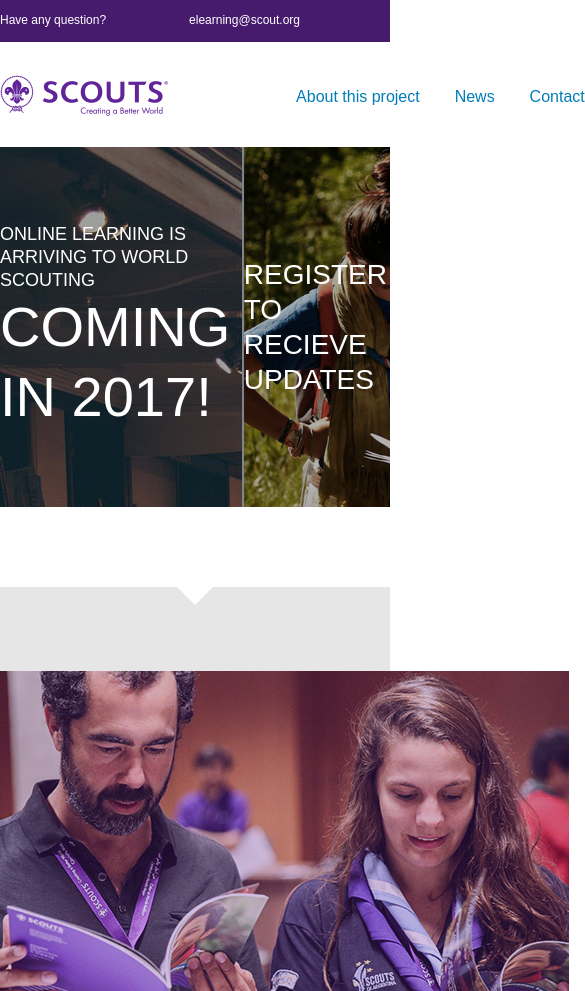
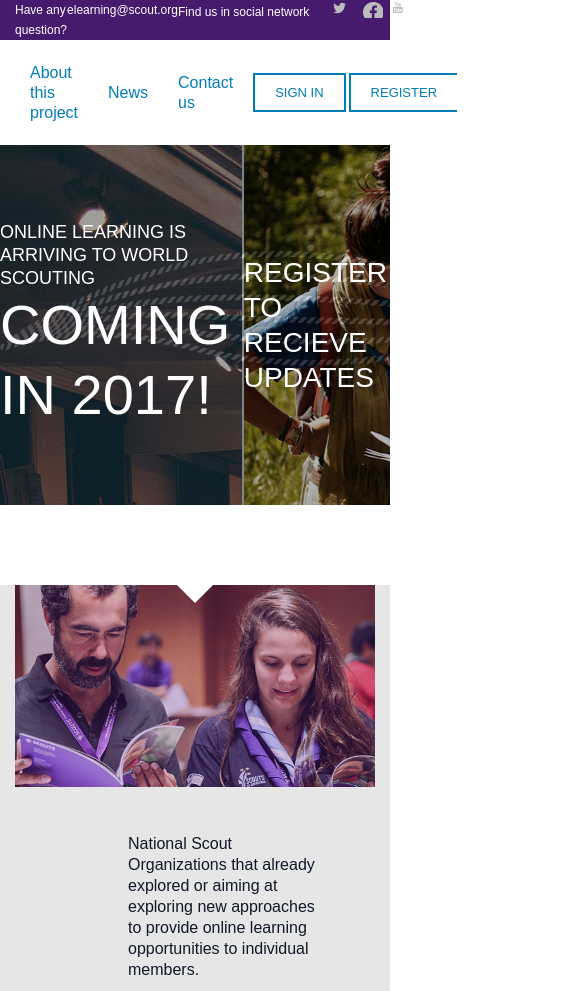
Before and after one commit to raccoongang/scout_landingpage, a website: page index.html in a window 390 px wide. Shown: the top 991 px of the page, 585 px wide, since content can reach past the window. Drawn offline with Linux system fonts and the light colour scheme.

Commit message:
tablet done
tablet version done

```diff
--- a/frontend/SCSS/blocks/_announcement.scss
+++ b/frontend/SCSS/blocks/_announcement.scss
@@ -1,6 +1,17 @@
 .announcement {
   width: 100%;
   overflow: hidden;
+  position: relative;
+  &__texture {
+    position: absolute;
+    left: 0;
+    top: 0;
+    width: 100%;
+    height: 100%;
+    z-index: 1;
+    background: url(../images/textures.png);
+    opacity: 0.5;
+  }
   &__list {
     display: flex;
     width: 100vw;
--- a/frontend/SCSS/blocks/_articles.scss
+++ b/frontend/SCSS/blocks/_articles.scss
@@ -45,3 +45,28 @@
     }
   }
 }
+
+@include width-1200 {
+  .articles {
+    width: 100%;
+    padding: 0 15px;
+    box-sizing: border-box;
+  }
+}
+@include tablet {
+  .articles {
+    &__article {
+      flex-direction: column;
+      &:nth-child(even) {
+        flex-direction: column;
+        .articles__inner-wrapper {
+          padding-left: 113px;
+        }
+      }
+    }
+    &__image {
+      width: 100%;
+      height: auto;
+    }
+  }
+}
--- a/frontend/SCSS/blocks/_button.scss
+++ b/frontend/SCSS/blocks/_button.scss
@@ -4,6 +4,7 @@
   box-shadow: 0 0 0 2px $color-light-blue;
   color: $color-light-blue;
   font-size: 13px;
+  white-space: nowrap;
   &:hover {
     background: $color-light-blue;
     color: $color-white;
--- a/frontend/SCSS/blocks/_footer.scss
+++ b/frontend/SCSS/blocks/_footer.scss
@@ -3,3 +3,11 @@
   margin: 0 auto;
   color: $color-gray;
 }
+
+@include width-1200 {
+  .footer {
+    width: 100%;
+    padding: 23px 15px;
+    box-sizing: border-box;
+  }
+}
--- a/frontend/SCSS/blocks/_header-nav.scss
+++ b/frontend/SCSS/blocks/_header-nav.scss
@@ -2,13 +2,32 @@
   &__list {
     display: flex;
     justify-content: space-between;
-    width: 310px;
+    align-items: center;
+    width: 340px;
     margin-left: -191px;
     height: 100%;
-    margin-top: -31px;
-    margin-bottom: -33px;
+  }
+  &__item {
+    height: 100%;
+    display: flex;
+    align-items: center;
   }
   &__link {
     color: $color-light-blue;
+    padding: 0 15px;
+    height: 100%;
+    display: flex;
+    align-items: center;
+    justify-content: center;
+    &:hover {
+      background: $color-light-blue;
+      color: $color-white;
+    }
   }
 }
+
+@include width-1200 {
+  .header-nav__list {
+    margin-left: 0;
+  }
+}
--- a/frontend/SCSS/blocks/_header.scss
+++ b/frontend/SCSS/blocks/_header.scss
@@ -40,8 +40,19 @@
     align-items: center;
     font-size: 16px;
     color: $color-light-blue;
-    padding: 33px 0 31px;
+
     width: 1140px;
+    height: 105px;
     margin: 0 auto;
   }
 }
+
+@include width-1200 {
+  .header {
+    &__main,&__headline {
+      width: 100%;
+      padding: 0 15px;
+      box-sizing: border-box;
+    }
+  }
+}
--- a/frontend/SCSS/blocks/_legal.scss
+++ b/frontend/SCSS/blocks/_legal.scss
@@ -9,5 +9,8 @@
     color: $color-gray;
     text-transform: uppercase;
     font-size: 12px;
+    &:hover {
+      text-decoration: underline;
+    }
   }
 }
--- a/frontend/SCSS/blocks/_social.scss
+++ b/frontend/SCSS/blocks/_social.scss
@@ -7,6 +7,9 @@
     width: 20px;
     height: 16px;
     fill: #BCBCBC;
+    &:hover {
+      fill: $color-white;
+    }
   }
   &__list {
     display: flex;
--- a/frontend/SCSS/blocks/_subscription.scss
+++ b/frontend/SCSS/blocks/_subscription.scss
@@ -23,10 +23,23 @@
     color: $color-white;
     padding: 10px 13px 10px 15px;
     margin-left: 22px;
+    cursor: pointer;
     &:hover {
-      background: $color-dark-blue;
+      background: darken($color-light-blue, 10%);
       box-shadow: none;
       color: $color-white;
     }
   }
+  &__form {
+    flex: 0 0 auto;
+  }
+
 }
+
+@include width-1200 {
+  .subscription {
+    width: 100%;
+    padding: 0 15px;
+    box-sizing: border-box;
+  }
+}
--- a/index.html
+++ b/index.html
@@ -32,7 +32,7 @@
     </symbol>
     <symbol id="youtube-icon" width="9.869px" height="11px" viewBox="7.284 65.365 9.869 11">
         <g>
-            <path fill="#BCBCBC" d="M17.153,71.704v3.243c0,0.203-0.043,0.388-0.129,0.557c-0.086,0.171-0.203,0.32-0.351,0.448
+            <path d="M17.153,71.704v3.243c0,0.203-0.043,0.388-0.129,0.557c-0.086,0.171-0.203,0.32-0.351,0.448
 		c-0.148,0.129-0.319,0.228-0.513,0.302c-0.195,0.073-0.405,0.111-0.631,0.111H8.901c-0.221,0-0.429-0.037-0.624-0.111
 		c-0.195-0.074-0.366-0.174-0.513-0.302c-0.147-0.128-0.265-0.277-0.352-0.448c-0.086-0.17-0.128-0.354-0.128-0.557v-3.243
 		c0-0.192,0.043-0.376,0.129-0.55c0.086-0.175,0.205-0.326,0.352-0.45c0.147-0.125,0.319-0.227,0.513-0.303
@@ -185,7 +185,6 @@
             </g>
         </g>
     </symbol>
-
 </svg>
 
 </symbol>
@@ -236,7 +235,7 @@
         </header>
         <main class="main">
             <div class="announcement">
-                <div class="texture"></div>
+                <div class="announcement__texture"></div>
                 <ul class="announcement__list">
                     <li class="announcement__item">
                         <div class="announcement__link announcement__link--big">
```
Also changed, not shown: css/main.css, images/textures.png (added).
